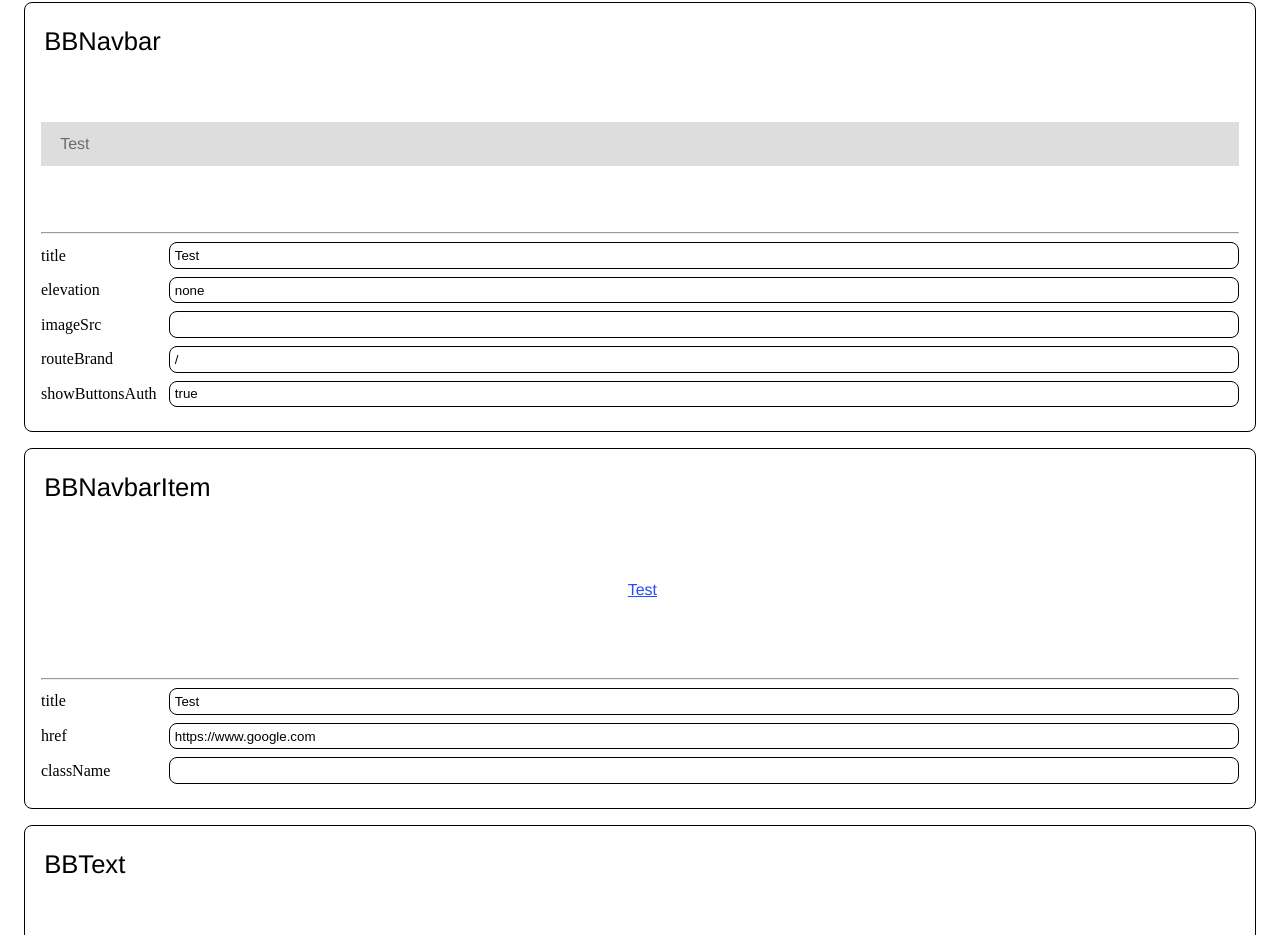
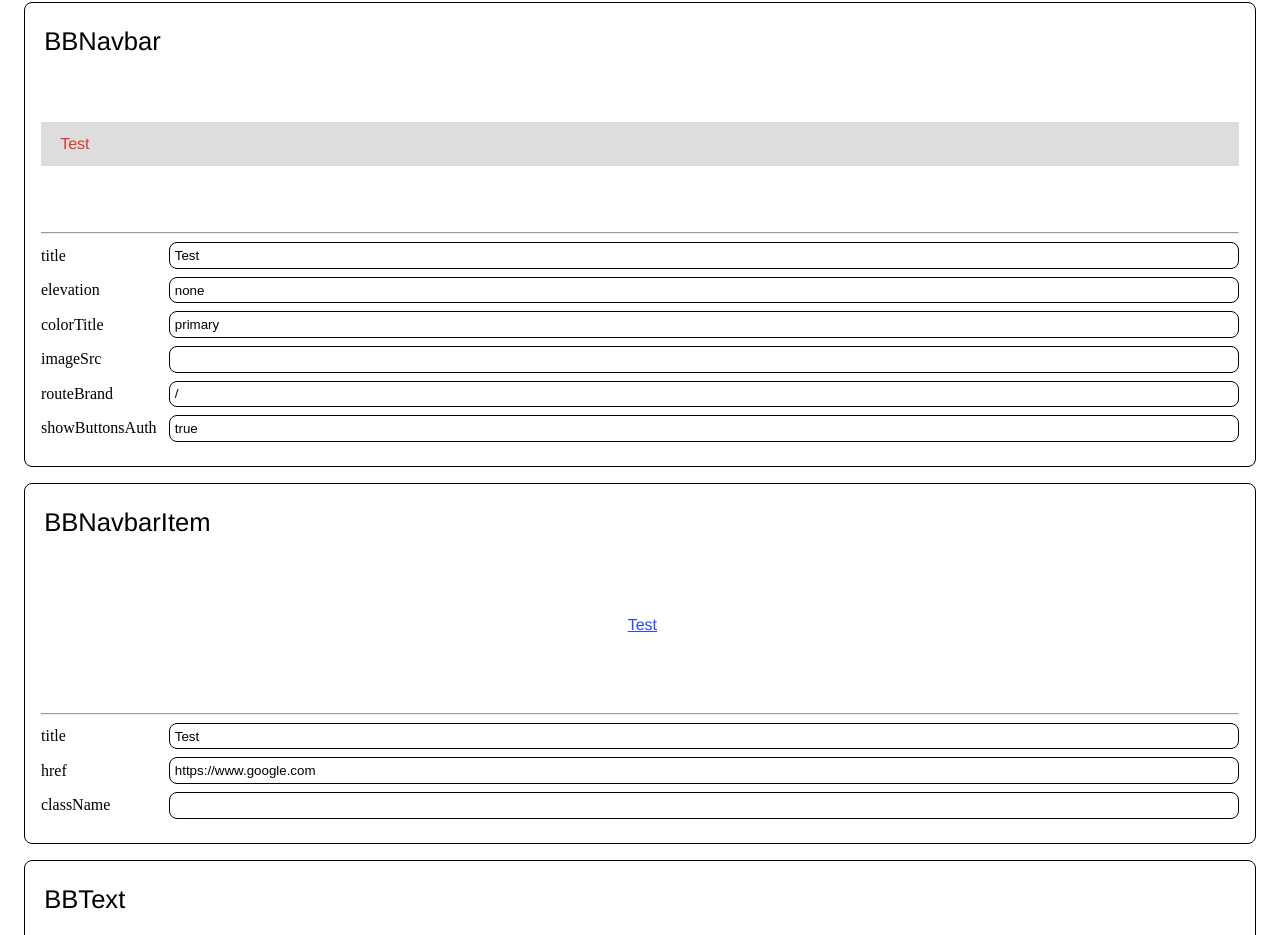
Before and after one commit to dan1229/nextjs-base-blocks, a Next.js app: page / in a window 1280 px wide. Shown: the part 4015-4950 px from the top of the page. Built offline with nearby package versions, Linux system fonts and the light colour scheme.

Commit message:
Feature/bbnavbar title color and prop cleanup (#53)
* colorTitle prop

* stash

* Refactor BBNavbar component to add new props and fix import in index.tsx

* Refactor BBNavbar component to make title optional and add new props in index.tsx

```diff
--- a/src/bbnavbar/index.tsx
+++ b/src/bbnavbar/index.tsx
@@ -7,14 +7,16 @@ import { AiOutlineMenu } from 'react-icons/ai';
 import BBText from '../bbtext';
 import useOutsideClick from '../utils/hooks/UseOutsideClick';
 import styles from './styles.module.scss';
+import { IPropsBBBase, TBBTextColor } from 'src/types';
 
 type TBBNavbarElevation = 'none' | 'low' | 'high' | 'rainbow';
 
 /**
  * PROPS
  *
- * @param {string} title - Title to use for navbar
  * @param {React.ReactNode} children - Menu options of the navbar
+ * @param {string=} title - Title to use for navbar
+ * @param {TBBTextColor=} colorTitle - Color of the title
  * @param {TBBNavbarElevation=} elevation - Elevation of the navbar
  * @param {string=} imageSrc - Image src for the navbar, can be URL or local
  * @param {string=} routeBrand - Route to use for the brand button
@@ -22,8 +24,9 @@ type TBBNavbarElevation = 'none' | 'low' | 'high' | 'rainbow';
  * @param {boolean=} showButtonsAuth - Show auth buttons
  */
 export interface IPropsBBNavbar {
-  title: string;
   children: React.ReactNode;
+  title?: string;
+  colorTitle?: TBBTextColor;
   elevation?: TBBNavbarElevation;
   imageSrc?: string;
   routeBrand?: string;
@@ -34,8 +37,17 @@ export interface IPropsBBNavbar {
 /**
  * BBNAVBAR
  */
-export default function BBNavbar(Props: IPropsBBNavbar): React.ReactElement {
-  const { title, children, imageSrc, elevation = 'low', routeBrand = '/', buttonsAuth, showButtonsAuth = true } = Props;
+export default function BBNavbar(props: IPropsBBNavbar & Omit<IPropsBBBase, 'onClick'>): React.ReactElement {
+  const {
+    children,
+    title,
+    colorTitle = 'primary',
+    imageSrc,
+    elevation = 'low',
+    routeBrand = '/',
+    buttonsAuth,
+    showButtonsAuth = true,
+  } = props;
   const [showNavExpanded, setShowNavExpanded] = useState(false);
   const router = useRouter();
 
@@ -75,9 +87,11 @@ export default function BBNavbar(Props: IPropsBBNavbar): React.ReactElement {
       <div className={styles.containerBrand} onClick={async () => await router.push(routeBrand)}>
         <div className={styles.brand}>
           {!!imageSrc && <Image src={imageSrc} alt="" height={60} width={70} />}
-          <BBText className={styles.textTitle} asSpan>
-            {title}
-          </BBText>
+          {!!title && title.length && (
+            <BBText className={styles.textTitle} color={colorTitle} asSpan>
+              {title}
+            </BBText>
+          )}
         </div>
       </div>
       <div className={classNames(styles.navigationMenu, showNavExpanded && styles.expanded)}>
--- a/src/bbnavbar/styles.module.scss
+++ b/src/bbnavbar/styles.module.scss
@@ -1,6 +1,5 @@
 $border-radius: var(--navbar-border-radius, 8px);
 $background-color: var(--navbar-background-color, #dddddd);
-$title-color: var(--navbar-title-color, #6c6c6c);
 $brand-padding: var(--navbar-brand-padding, 0.5rem);
 $container-brand-margin: var(--navbar-container-brand-margin, 0 0.5rem);
 
@@ -57,10 +56,6 @@ $container-brand-margin: var(--navbar-container-brand-margin, 0 0.5rem);
   justify-content: center;
   align-items: center;
   margin: $container-brand-margin;
-}
-
-.textTitle {
-  color: $title-color;
 }
 
 /**
--- a/src/pages/index.tsx
+++ b/src/pages/index.tsx
@@ -122,6 +122,7 @@ const DemoPage = () => {
   const [stateBBNavbar, setStateBBNavbar] = useState<IPropsBBNavbar>({
     title: 'Test',
     elevation: 'none',
+    colorTitle: 'primary',
     imageSrc: '',
     routeBrand: '/',
     showButtonsAuth: true,
```
Also changed, not shown: 2 other files (tests, documents, lock files or other folders).
